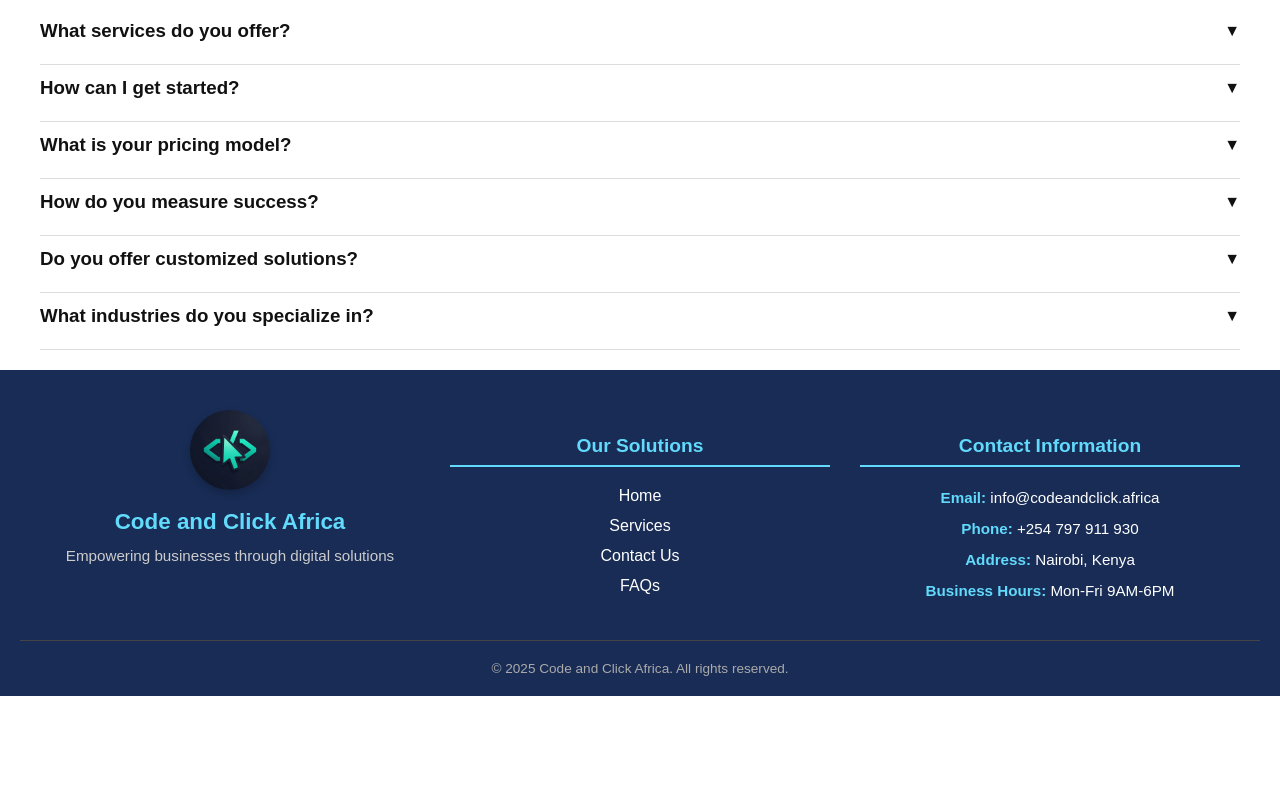
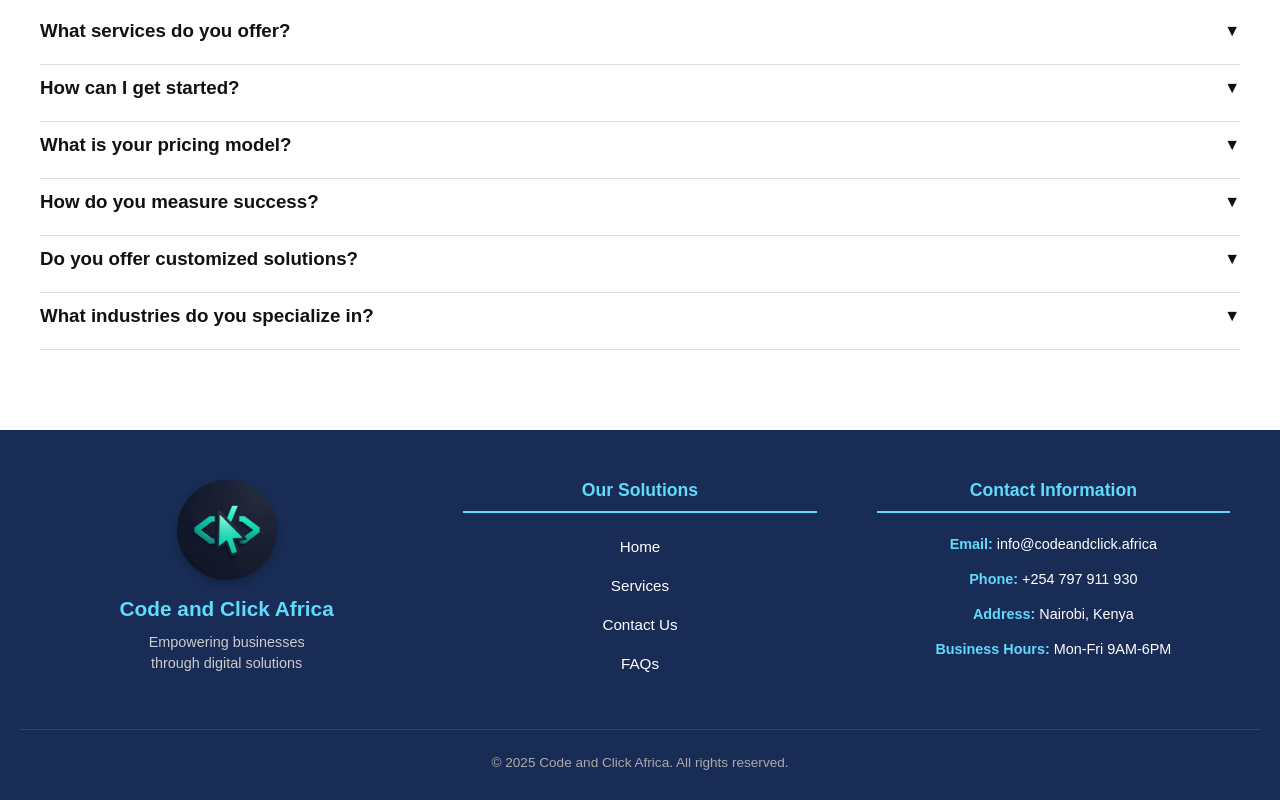
Before and after one commit to kevinmayaka/code-and-click, a React (Create React App) app in the folder code/: page / in a window 1280 px wide. Shown: the part 2222-3022 px from the top of the page. Before the commit the page ends 2918 px from the top, so only its background shows below. Built offline with nearby package versions, Linux system fonts and the light colour scheme.

Commit message:
add responsiveness to footer to make it appear better on mobile screens

```diff
--- a/code/src/Components/Footer.css
+++ b/code/src/Components/Footer.css
@@ -2,16 +2,16 @@
 footer {
     background-color: #182C55;
     color: white;
-    padding: 40px 0 20px 0;
+    padding: 50px 0 30px 0;
     font-family: 'Arial', sans-serif;
+    margin-top: 60px;
 }
 
 .footer {
     display: grid;
-    grid-template-columns: repeat(auto-fit, minmax(280px, 1fr));
-    gap: 30px;
+    grid-template-columns: repeat(auto-fit, minmax(250px, 1fr));
+    gap: 40px;
     max-width: 1200px;
-    max-height: 200px;
     margin: 0 auto;
     padding: 0 20px;
 }
@@ -19,39 +19,51 @@ footer {
 /* Logo Section */
 .logo-section {
     text-align: center;
-    padding: 0 20px;
+    padding: 0 10px;
+    display: flex;
+    flex-direction: column;
+    align-items: center;
+    justify-content: flex-start;
 }
 
 .logo-section img {
-    width: 80px;
-    height: 80px;
+    width: 100px;
+    height: 100px;
     margin-bottom: 15px;
     border-radius: 50%;
     box-shadow: 0 4px 8px rgba(0, 0, 0, 0.2);
+    object-fit: cover;
 }
 
 .logo-section h3 {
     margin: 0 0 10px 0;
-    font-size: 1.4em;
+    font-size: 1.3em;
     font-weight: bold;
     color: #61dafb;
+    line-height: 1.3;
 }
 
 .logo-section p {
     margin: 0;
-    font-size: 0.95em;
+    font-size: 0.9em;
     color: #cccccc;
-    line-height: 1.4;
+    line-height: 1.5;
+    max-width: 200px;
 }
 
 /* Solutions Section */
+.solutions-section {
+    padding: 0 10px;
+}
+
 .solutions-section h4 {
-    margin-bottom: 20px;
-    font-size: 1.2em;
+    margin: 0 0 20px 0;
+    font-size: 1.1em;
     font-weight: bold;
     color: #61dafb;
     border-bottom: 2px solid #61dafb;
-    padding-bottom: 8px;
+    padding-bottom: 10px;
+    text-align: center;
 }
 
 .solutions-section ul {
@@ -62,38 +74,45 @@ footer {
 
 .solutions-section li {
     margin-bottom: 12px;
+    text-align: center;
 }
 
 .solutions-section a {
     color: #ffffff;
     text-decoration: none;
-    font-size: 1em;
+    font-size: 0.95em;
     transition: color 0.3s ease;
     display: inline-block;
+    padding: 5px 0;
 }
 
 .solutions-section a:hover {
     color: #61dafb;
-    transform: translateX(5px);
 }
 
 /* Contact Information Section */
+.contact-info-section {
+    padding: 0 10px;
+}
+
 .contact-info-section h4 {
-    margin-bottom: 20px;
-    font-size: 1.2em;
+    margin: 0 0 20px 0;
+    font-size: 1.1em;
     font-weight: bold;
     color: #61dafb;
     border-bottom: 2px solid #61dafb;
-    padding-bottom: 8px;
+    padding-bottom: 10px;
+    text-align: center;
 }
 
 .contact-info-content {
-    font-size: 0.95em;
+    font-size: 0.9em;
+    text-align: center;
 }
 
 .contact-info-content p {
-    margin: 8px 0;
-    line-height: 1.5;
+    margin: 12px 0;
+    line-height: 1.6;
 }
 
 .contact-info-content strong {
@@ -104,8 +123,8 @@ footer {
 /* Copyright Section */
 .copyright-section {
     text-align: center;
-    margin-top: 30px;
-    padding-top: 20px;
+    margin-top: 40px;
+    padding-top: 25px;
     border-top: 1px solid #444444;
     font-size: 0.85em;
     color: #aaaaaa;
@@ -122,38 +141,101 @@ footer {
 
 /* Responsive Design */
 @media (max-width: 768px) {
+    footer {
+        padding: 40px 0 25px 0;
+    }
+
+    .footer {
+        grid-template-columns: repeat(auto-fit, minmax(200px, 1fr));
+        gap: 30px;
+        padding: 0 15px;
+    }
+
+    .logo-section {
+        grid-column: 1 / -1;
+    }
+
+    .solutions-section h4,
+    .contact-info-section h4 {
+        font-size: 1em;
+    }
+
+    .solutions-section a {
+        font-size: 0.9em;
+    }
+
+    .contact-info-content {
+        font-size: 0.85em;
+    }
+
+    .contact-info-content p {
+        margin: 10px 0;
+    }
+
+    .copyright-section {
+        margin-top: 30px;
+        padding-top: 20px;
+        font-size: 0.8em;
+    }
+}
+
+@media (max-width: 480px) {
+    footer {
+        padding: 30px 0 20px 0;
+        margin-top: 40px;
+    }
+
     .footer {
         grid-template-columns: 1fr;
         gap: 25px;
         padding: 0 15px;
     }
 
-    .logo-section,
-    .solutions-section,
-    .contact-info-section {
-        text-align: center;
-    }
-
-    .solutions-section a:hover {
-        transform: none;
-    }
-}
-
-@media (max-width: 480px) {
-    footer {
-        padding: 30px 0 15px 0;
-    }
-
-    .footer {
-        gap: 20px;
+    .logo-section {
+        grid-column: auto;
     }
 
     .logo-section img {
-        width: 60px;
-        height: 60px;
+        width: 80px;
+        height: 80px;
+        margin-bottom: 12px;
     }
 
     .logo-section h3 {
-        font-size: 1.2em;
+        font-size: 1.1em;
+        margin-bottom: 8px;
+    }
+
+    .logo-section p {
+        font-size: 0.85em;
+    }
+
+    .solutions-section h4,
+    .contact-info-section h4 {
+        font-size: 0.95em;
+        margin-bottom: 15px;
+        padding-bottom: 8px;
+    }
+
+    .solutions-section li {
+        margin-bottom: 10px;
+    }
+
+    .solutions-section a {
+        font-size: 0.85em;
+    }
+
+    .contact-info-content {
+        font-size: 0.8em;
+    }
+
+    .contact-info-content p {
+        margin: 8px 0;
+    }
+
+    .copyright-section {
+        margin-top: 25px;
+        padding-top: 15px;
+        font-size: 0.75em;
     }
 }
```
